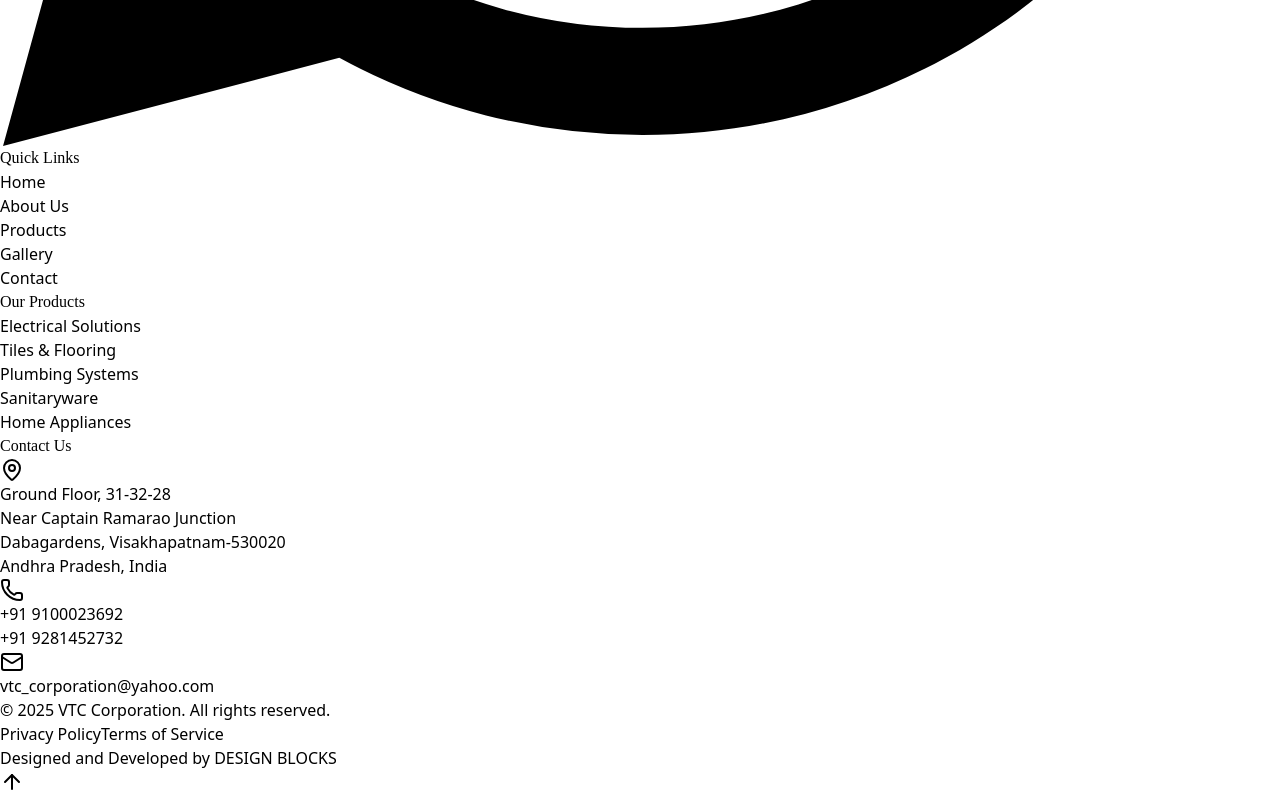
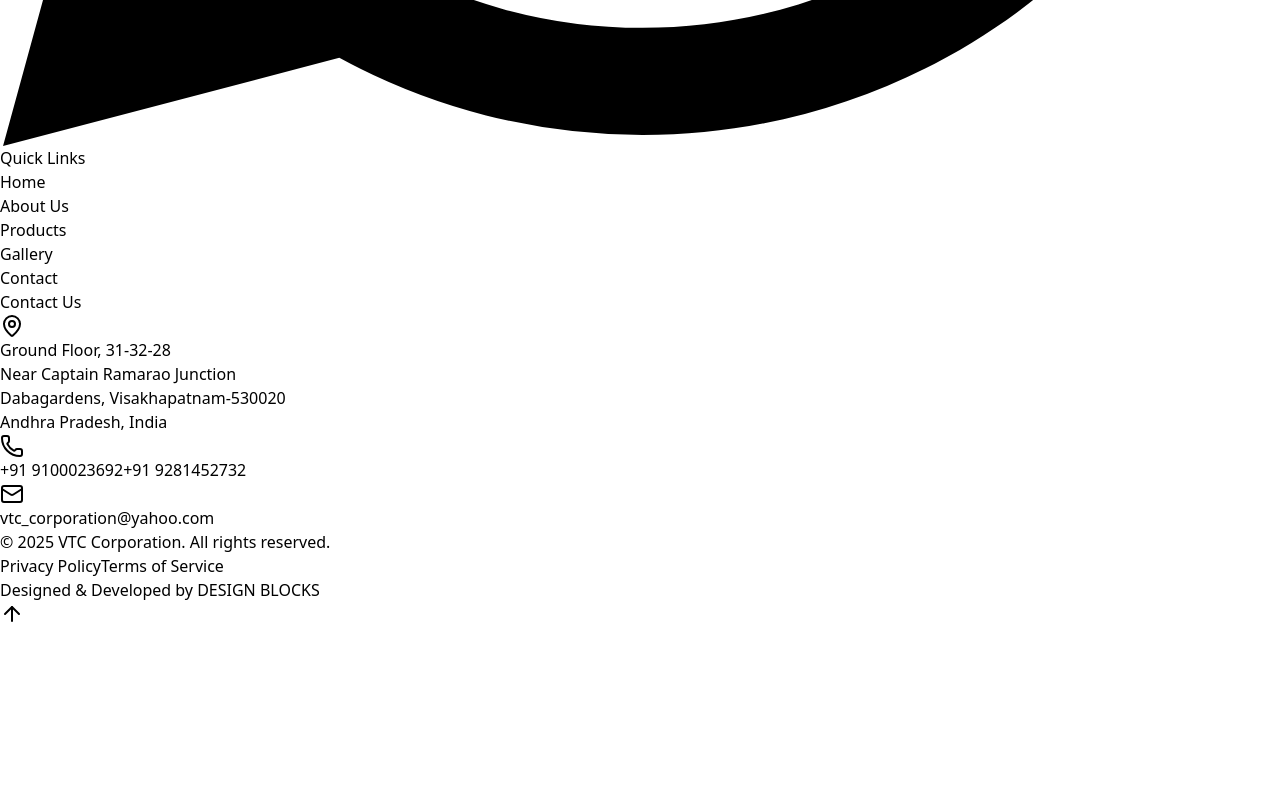
Before and after one commit to Pravallika-1401/VTCcorporation-Website, a React (Vite) app: page /products/rn in a window 1280 px wide. Shown: the part 1964-2764 px from the top of the page. After the commit the page ends 2596 px from the top, so only its background shows below. Built offline with nearby package versions, Linux system fonts and the light colour scheme.

Commit message:
footerupdate

```diff
--- a/src/components/home/Footer.jsx
+++ b/src/components/home/Footer.jsx
@@ -253,6 +253,190 @@
 
 
 
+// import React from 'react';
+// import { motion } from 'framer-motion';
+// import { Link } from 'react-router-dom';
+// import { Facebook, Instagram, Linkedin, Twitter, Mail, Phone, MapPin, ArrowUp } from 'lucide-react';
+
+// import { createPageUrl } from '../../utils';
+// import logo from "../../assets/logo.png";
+
+// export default function Footer() {
+//   const scrollToTop = () => {
+//     window.scrollTo({ top: 0, behavior: 'smooth' });
+//   };
+
+//   const quickLinks = [
+//     { name: 'Home', path: createPageUrl('Home') },
+//     { name: 'About Us', path: createPageUrl('About') },
+//     { name: 'Products', path: createPageUrl('Products') },
+//     { name: 'Gallery', path: createPageUrl('Gallery') },
+//     { name: 'Contact', path: createPageUrl('Contact') }
+//   ];
+
+//   const productCategories = [
+//     'Electrical Solutions',
+//     'Tiles & Flooring',
+//     'Plumbing Systems',
+//     'Sanitaryware',
+//     'Home Appliances'
+//   ];
+
+//   const socialLinks = [
+//     { icon: Facebook, label: 'Facebook', href: '#' },
+//     { icon: Instagram, label: 'Instagram', href: '#' },
+//     { icon: Linkedin, label: 'LinkedIn', href: '#' },
+//     { icon: Twitter, label: 'Twitter', href: '#' },
+//     {
+//       icon: () => (
+//         <svg viewBox="0 0 24 24" fill="currentColor" className="w-5 h-5">
+//           <path d="M17.472 14.382c-.297-.149-1.758-.867-2.03-.967-.273-.099-.471-.148-.67.15-.197.297-.767.966-.94 1.164-.173.199-.347.223-.644.075-.297-.15-1.255-.463-2.39-1.475-.883-.788-1.48-1.761-1.653-2.059-.173-.297-.018-.458.13-.606.134-.133.298-.347.446-.52.149-.174.198-.298.298-.497.099-.198.05-.371-.025-.52-.075-.149-.669-1.612-.916-2.207-.242-.579-.487-.5-.669-.51-.173-.008-.371-.01-.57-.01-.198 0-.52.074-.792.372-.272.297-1.04 1.016-1.04 2.479 0 1.462 1.065 2.875 1.213 3.074.149.198 2.096 3.2 5.077 4.487.709.306 1.262.489 1.694.625.712.227 1.36.195 1.871.118.571-.085 1.758-.719 2.006-1.413.248-.694.248-1.289.173-1.413-.074-.124-.272-.198-.57-.347m-5.421 7.403h-.004a9.87 9.87 0 01-5.031-1.378l-.361-.214-3.741.982.998-3.648-.235-.374a9.86 9.86 0 01-1.51-5.26c.001-5.45 4.436-9.884 9.888-9.884 2.64 0 5.122 1.03 6.988 2.898a9.825 9.825 0 012.893 6.994c-.003 5.45-4.437 9.884-9.885 9.884m8.413-18.297A11.815 11.815 0 0012.05 0C5.495 0 .16 5.335.157 11.892c0 2.096.547 4.142 1.588 5.945L.057 24l6.305-1.654a11.882 11.882 0 005.683 1.448h.005c6.554 0 11.89-5.335 11.893-11.893a11.821 11.821 0 00-3.48-8.413Z"/>
+//         </svg>
+//       ),
+//       label: 'WhatsApp',
+//       href: 'https://wa.me/919876543210'
+//     },
+//   ];
+
+//   return (
+//     <footer className="bg-gradient-to-br from-[#0b2343] to-[#1a3a5c] text-white relative overflow-hidden">
+
+//       <div className="absolute inset-0 opacity-5">
+//         <div className="absolute inset-0" style={{
+//           backgroundImage: 'radial-gradient(circle, white 1px, transparent 1px)',
+//           backgroundSize: '30px 30px'
+//         }} />
+//       </div>
+
+//       <div className="max-w-7xl mx-auto px-4 sm:px-6 lg:px-8 py-16 relative">
+//         <div className="grid md:grid-cols-2 lg:grid-cols-4 gap-12 mb-12">
+
+//           {/* Company */}
+//           <motion.div initial={{ opacity: 0, y: 20 }} whileInView={{ opacity: 1, y: 0 }} transition={{ duration: 0.6 }}>
+//             <div className="flex items-center gap-3 mb-6">
+//               <div className="w-12 h-12 bg-gradient-to-br from-[#bba14f] to-[#d4b870] rounded-lg flex items-center justify-center">
+//                 <img src={logo} alt="VTC Corporation Logo" className="w-12 h-12 object-contain rounded-lg shadow-lg" />
+//               </div>
+//               <div>
+//                 <h3 className="text-xl font-bold" style={{ fontFamily: "'Playfair Display', serif" }}>
+//                   VTC CORPORATION
+//                 </h3>
+//                 <p className="text-xs text-gray-300">Building Excellence</p>
+//               </div>
+//             </div>
+
+//             <p className="text-gray-300 mb-6">
+//               Your trusted partner for premium building materials and home solutions.
+//               Serving Andhra Pradesh with excellence for over 15 years.
+//             </p>
+
+//             <div className="flex gap-3">
+//               {socialLinks.map((social) => (
+//                 <a key={social.label} href={social.href} className="w-10 h-10 bg-white/10 backdrop-blur-sm rounded-lg flex items-center justify-center hover:bg-[#bba14f] transition-all hover:scale-110">
+//                   <social.icon className="w-5 h-5" />
+//                 </a>
+//               ))}
+//             </div>
+//           </motion.div>
+
+//           {/* Quick Links */}
+//           <motion.div initial={{ opacity: 0, y: 20 }} whileInView={{ opacity: 1, y: 0 }} transition={{ duration: 0.6, delay: 0.1 }}>
+//             <h4 className="text-lg font-bold mb-6" style={{ fontFamily: "'Playfair Display', serif" }}>Quick Links</h4>
+//             <ul className="space-y-3">
+//               {quickLinks.map((link) => (
+//                 <li key={link.name}>
+//                   <Link to={link.path} className="text-gray-300 hover:text-[#bba14f] transition-colors hover:translate-x-1 inline-block">
+//                     {link.name}
+//                   </Link>
+//                 </li>
+//               ))}
+//             </ul>
+//           </motion.div>
+
+//           {/* Product Categories */}
+//           <motion.div initial={{ opacity: 0, y: 20 }} whileInView={{ opacity: 1, y: 0 }} transition={{ duration: 0.6, delay: 0.2 }}>
+//             <h4 className="text-lg font-bold mb-6" style={{ fontFamily: "'Playfair Display', serif" }}>Our Products</h4>
+//             <ul className="space-y-3">
+//               {productCategories.map((category) => (
+//                 <li key={category}>
+//                   <Link to={createPageUrl('Products')} className="text-gray-300 hover:text-[#bba14f] transition-colors hover:translate-x-1 inline-block">
+//                     {category}
+//                   </Link>
+//                 </li>
+//               ))}
+//             </ul>
+//           </motion.div>
+
+//           {/* Contact */}
+//           <motion.div initial={{ opacity: 0, y: 20 }} whileInView={{ opacity: 1, y: 0 }} transition={{ duration: 0.6, delay: 0.3 }}>
+//             <h4 className="text-lg font-bold mb-6" style={{ fontFamily: "'Playfair Display', serif" }}>Contact Us</h4>
+
+//             <ul className="space-y-4">
+//               <li className="flex items-start gap-3">
+//                 <MapPin className="w-5 h-5 text-[#bba14f]" />
+//                 <p className="text-gray-300">
+//                   Ground Floor, 31-32-28<br />
+//                   Near Captain Ramarao Junction<br />
+//                   Dabagardens, Visakhapatnam-530020<br />
+//                   Andhra Pradesh, India
+//                 </p>
+//               </li>
+
+//               <li className="flex items-center gap-3">
+//                 <Phone className="w-5 h-5 text-[#bba14f]" />
+//                 <a
+//                   href="tel:+919100023692,+919281452732"
+//                   className="text-gray-300 hover:text-[#bba14f]"
+//                 >
+//                   +91 9100023692 <br />
+//                   +91 9281452732
+//                 </a>
+//               </li>
+
+//               <li className="flex items-center gap-3">
+//                 <Mail className="w-5 h-5 text-[#bba14f]" />
+//                 <a href="mailto:vtc_corporation@yahoo.com" className="text-gray-300 hover:text-[#bba14f]">
+//                   vtc_corporation@yahoo.com
+//                 </a>
+//               </li>
+//             </ul>
+//           </motion.div>
+//         </div>
+
+//         <div className="border-t border-white/10 pt-8">
+//           <div className="flex flex-col md:flex-row justify-between items-center gap-4">
+//             <p className="text-gray-300 text-sm">
+//               © {new Date().getFullYear()} VTC Corporation. All rights reserved.
+//             </p>
+
+//             <div className="flex gap-6 text-sm">
+//               <button className="text-gray-300 hover:text-[#bba14f]">Privacy Policy</button>
+//               <button className="text-gray-300 hover:text-[#bba14f]">Terms of Service</button>
+//             </div>
+
+//             <div className="text-gray-300">
+//               Designed and Developed by{" "}
+//               <a href="https://designblocks.in/" target="_blank" className="hover:text-[#bba14f]">
+//                 DESIGN BLOCKS
+//               </a>
+//             </div>
+//           </div>
+//         </div>
+//       </div>
+
+//       <button
+//         onClick={scrollToTop}
+//         className="fixed bottom-8 right-8 w-12 h-12 bg-gradient-to-br from-[#bba14f] to-[#d4b870] rounded-full flex items-center justify-center shadow-xl hover:scale-110 transition-all z-40"
+//       >
+//         <ArrowUp className="w-6 h-6 text-white" />
+//       </button>
+//     </footer>
+//   );
+// }
+
+
+
+
 import React from 'react';
 import { motion } from 'framer-motion';
 import { Link } from 'react-router-dom';
@@ -274,14 +458,6 @@
     { name: 'Contact', path: createPageUrl('Contact') }
   ];
 
-  const productCategories = [
-    'Electrical Solutions',
-    'Tiles & Flooring',
-    'Plumbing Systems',
-    'Sanitaryware',
-    'Home Appliances'
-  ];
-
   const socialLinks = [
     { icon: Facebook, label: 'Facebook', href: '#' },
     { icon: Instagram, label: 'Instagram', href: '#' },
@@ -290,7 +466,7 @@
     {
       icon: () => (
         <svg viewBox="0 0 24 24" fill="currentColor" className="w-5 h-5">
-          <path d="M17.472 14.382c-.297-.149-1.758-.867-2.03-.967-.273-.099-.471-.148-.67.15-.197.297-.767.966-.94 1.164-.173.199-.347.223-.644.075-.297-.15-1.255-.463-2.39-1.475-.883-.788-1.48-1.761-1.653-2.059-.173-.297-.018-.458.13-.606.134-.133.298-.347.446-.52.149-.174.198-.298.298-.497.099-.198.05-.371-.025-.52-.075-.149-.669-1.612-.916-2.207-.242-.579-.487-.5-.669-.51-.173-.008-.371-.01-.57-.01-.198 0-.52.074-.792.372-.272.297-1.04 1.016-1.04 2.479 0 1.462 1.065 2.875 1.213 3.074.149.198 2.096 3.2 5.077 4.487.709.306 1.262.489 1.694.625.712.227 1.36.195 1.871.118.571-.085 1.758-.719 2.006-1.413.248-.694.248-1.289.173-1.413-.074-.124-.272-.198-.57-.347m-5.421 7.403h-.004a9.87 9.87 0 01-5.031-1.378l-.361-.214-3.741.982.998-3.648-.235-.374a9.86 9.86 0 01-1.51-5.26c.001-5.45 4.436-9.884 9.888-9.884 2.64 0 5.122 1.03 6.988 2.898a9.825 9.825 0 012.893 6.994c-.003 5.45-4.437 9.884-9.885 9.884m8.413-18.297A11.815 11.815 0 0012.05 0C5.495 0 .16 5.335.157 11.892c0 2.096.547 4.142 1.588 5.945L.057 24l6.305-1.654a11.882 11.882 0 005.683 1.448h.005c6.554 0 11.89-5.335 11.893-11.893a11.821 11.821 0 00-3.48-8.413Z"/>
+          <path d="M17.472 14.382c-.297-.149-1.758-.867-2.03-.967-.273-.099-.471-.148-.67.15-.197.297-.767.966-.94 1.164-.173.199-.347.223-.644.075-.297-.15-1.255-.463-2.39-1.475-.883-.788-1.48-1.761-1.653-2.059-.173-.297-.018-.458.13-.606.134-.133.298-.347.446-.52.149-.174.198-.298.298-.497.099-.198.05-.371-.025-.520-.075-.149-.669-1.612-.916-2.207-.242-.579-.487-.5-.669-.51-.173-.008-.371-.01-.57-.01-.198 0-.52.074-.792.372-.272.297-1.04 1.016-1.04 2.479 0 1.462 1.065 2.875 1.213 3.074.149.198 2.096 3.2 5.077 4.487.709.306 1.262.489 1.694.625.712.227 1.36.195 1.871.118.571-.085 1.758-.719 2.006-1.413.248-.694.248-1.289.173-1.413-.074-.124-.272-.198-.570-.347m-5.421 7.403h-.004a9.87 9.87 0 01-5.031-1.378l-.361-.214-3.741.982.998-3.648-.235-.374a9.86 9.86 0 01-1.51-5.26c.001-5.45 4.436-9.884 9.888-9.884 2.64 0 5.122 1.03 6.988 2.898a9.825 9.825 0 012.893 6.994c-.003 5.45-4.437 9.884-9.885 9.884m8.413-18.297A11.815 11.815 0 0012.05 0C5.495 0 .16 5.335.157 11.892c0 2.096.547 4.142 1.588 5.945L.057 24l6.305-1.654a11.882 11.882 0 005.683 1.448h.005c6.554 0 11.89-5.335 11.893-11.893a11.821 11.821 0 00-3.48-8.413Z" />
         </svg>
       ),
       label: 'WhatsApp',
@@ -301,51 +477,64 @@
   return (
     <footer className="bg-gradient-to-br from-[#0b2343] to-[#1a3a5c] text-white relative overflow-hidden">
 
+      {/* Subtle dotted background */}
       <div className="absolute inset-0 opacity-5">
-        <div className="absolute inset-0" style={{
-          backgroundImage: 'radial-gradient(circle, white 1px, transparent 1px)',
-          backgroundSize: '30px 30px'
-        }} />
+        <div
+          className="absolute inset-0"
+          style={{
+            backgroundImage: 'radial-gradient(circle, white 1px, transparent 1px)',
+            backgroundSize: '30px 30px'
+          }}
+        />
       </div>
 
       <div className="max-w-7xl mx-auto px-4 sm:px-6 lg:px-8 py-16 relative">
-        <div className="grid md:grid-cols-2 lg:grid-cols-4 gap-12 mb-12">
 
-          {/* Company */}
+        {/* Fully responsive grid — now 1/2/3 columns */}
+        <div className="grid grid-cols-1 md:grid-cols-2 lg:grid-cols-3 gap-10 xl:gap-16 mb-12">
+
+          {/* Company Info */}
           <motion.div initial={{ opacity: 0, y: 20 }} whileInView={{ opacity: 1, y: 0 }} transition={{ duration: 0.6 }}>
             <div className="flex items-center gap-3 mb-6">
               <div className="w-12 h-12 bg-gradient-to-br from-[#bba14f] to-[#d4b870] rounded-lg flex items-center justify-center">
                 <img src={logo} alt="VTC Corporation Logo" className="w-12 h-12 object-contain rounded-lg shadow-lg" />
               </div>
               <div>
-                <h3 className="text-xl font-bold" style={{ fontFamily: "'Playfair Display', serif" }}>
-                  VTC CORPORATION
-                </h3>
+                <h3 className="text-xl font-bold">VTC CORPORATION</h3>
                 <p className="text-xs text-gray-300">Building Excellence</p>
               </div>
             </div>
 
-            <p className="text-gray-300 mb-6">
+            <p className="text-gray-300 leading-relaxed mb-6 text-sm sm:text-base">
               Your trusted partner for premium building materials and home solutions.
               Serving Andhra Pradesh with excellence for over 15 years.
             </p>
 
-            <div className="flex gap-3">
+            {/* Social icons responsive */}
+            <div className="flex flex-wrap gap-3">
               {socialLinks.map((social) => (
-                <a key={social.label} href={social.href} className="w-10 h-10 bg-white/10 backdrop-blur-sm rounded-lg flex items-center justify-center hover:bg-[#bba14f] transition-all hover:scale-110">
+                <a
+                  key={social.label}
+                  href={social.href}
+                  className="w-10 h-10 bg-white/10 backdrop-blur-sm rounded-lg flex items-center justify-center
+                  hover:bg-[#bba14f] transition-all hover:scale-110"
+                >
                   <social.icon className="w-5 h-5" />
                 </a>
               ))}
             </div>
           </motion.div>
 
-          {/* Quick Links */}
+          {/* Quick links */}
           <motion.div initial={{ opacity: 0, y: 20 }} whileInView={{ opacity: 1, y: 0 }} transition={{ duration: 0.6, delay: 0.1 }}>
-            <h4 className="text-lg font-bold mb-6" style={{ fontFamily: "'Playfair Display', serif" }}>Quick Links</h4>
-            <ul className="space-y-3">
+            <h4 className="text-lg font-bold mb-6">Quick Links</h4>
+            <ul className="space-y-3 text-sm sm:text-base">
               {quickLinks.map((link) => (
                 <li key={link.name}>
-                  <Link to={link.path} className="text-gray-300 hover:text-[#bba14f] transition-colors hover:translate-x-1 inline-block">
+                  <Link
+                    to={link.path}
+                    className="text-gray-300 hover:text-[#bba14f] transition-colors hover:translate-x-1 inline-block"
+                  >
                     {link.name}
                   </Link>
                 </li>
@@ -353,28 +542,14 @@
             </ul>
           </motion.div>
 
-          {/* Product Categories */}
+          {/* Contact */}
           <motion.div initial={{ opacity: 0, y: 20 }} whileInView={{ opacity: 1, y: 0 }} transition={{ duration: 0.6, delay: 0.2 }}>
-            <h4 className="text-lg font-bold mb-6" style={{ fontFamily: "'Playfair Display', serif" }}>Our Products</h4>
-            <ul className="space-y-3">
-              {productCategories.map((category) => (
-                <li key={category}>
-                  <Link to={createPageUrl('Products')} className="text-gray-300 hover:text-[#bba14f] transition-colors hover:translate-x-1 inline-block">
-                    {category}
-                  </Link>
-                </li>
-              ))}
-            </ul>
-          </motion.div>
+            <h4 className="text-lg font-bold mb-6">Contact Us</h4>
 
-          {/* Contact */}
-          <motion.div initial={{ opacity: 0, y: 20 }} whileInView={{ opacity: 1, y: 0 }} transition={{ duration: 0.6, delay: 0.3 }}>
-            <h4 className="text-lg font-bold mb-6" style={{ fontFamily: "'Playfair Display', serif" }}>Contact Us</h4>
-
-            <ul className="space-y-4">
+            <ul className="space-y-4 text-sm sm:text-base">
               <li className="flex items-start gap-3">
                 <MapPin className="w-5 h-5 text-[#bba14f]" />
-                <p className="text-gray-300">
+                <p className="text-gray-300 leading-relaxed">
                   Ground Floor, 31-32-28<br />
                   Near Captain Ramarao Junction<br />
                   Dabagardens, Visakhapatnam-530020<br />
@@ -382,15 +557,12 @@
                 </p>
               </li>
 
-              <li className="flex items-center gap-3">
+              <li className="flex items-start gap-3">
                 <Phone className="w-5 h-5 text-[#bba14f]" />
-                <a
-                  href="tel:+919100023692,+919281452732"
-                  className="text-gray-300 hover:text-[#bba14f]"
-                >
-                  +91 9100023692 <br />
-                  +91 9281452732
-                </a>
+                <div className="flex flex-col">
+                  <a href="tel:+919100023692" className="text-gray-300 hover:text-[#bba14f]">+91 9100023692</a>
+                  <a href="tel:+919281452732" className="text-gray-300 hover:text-[#bba14f]">+91 9281452732</a>
+                </div>
               </li>
 
               <li className="flex items-center gap-3">
@@ -401,10 +573,13 @@
               </li>
             </ul>
           </motion.div>
+
         </div>
 
+        {/* Bottom Bar */}
         <div className="border-t border-white/10 pt-8">
-          <div className="flex flex-col md:flex-row justify-between items-center gap-4">
+          <div className="flex flex-col md:flex-row justify-between items-center gap-4 text-center md:text-left">
+
             <p className="text-gray-300 text-sm">
               © {new Date().getFullYear()} VTC Corporation. All rights reserved.
             </p>
@@ -414,19 +589,22 @@
               <button className="text-gray-300 hover:text-[#bba14f]">Terms of Service</button>
             </div>
 
-            <div className="text-gray-300">
-              Designed and Developed by{" "}
+            <div className="text-gray-300 text-sm">
+              Designed & Developed by{" "}
               <a href="https://designblocks.in/" target="_blank" className="hover:text-[#bba14f]">
                 DESIGN BLOCKS
               </a>
             </div>
+
           </div>
         </div>
       </div>
 
+      {/* Scroll to top */}
       <button
         onClick={scrollToTop}
-        className="fixed bottom-8 right-8 w-12 h-12 bg-gradient-to-br from-[#bba14f] to-[#d4b870] rounded-full flex items-center justify-center shadow-xl hover:scale-110 transition-all z-40"
+        className="fixed bottom-6 right-6 sm:bottom-8 sm:right-8 w-12 h-12 bg-gradient-to-br from-[#bba14f] to-[#d4b870]
+        rounded-full flex items-center justify-center shadow-xl hover:scale-110 transition-all z-40"
       >
         <ArrowUp className="w-6 h-6 text-white" />
       </button>
```
